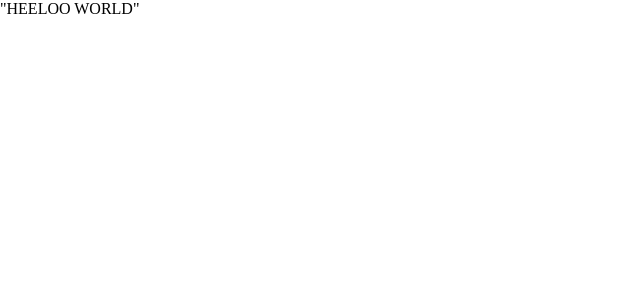
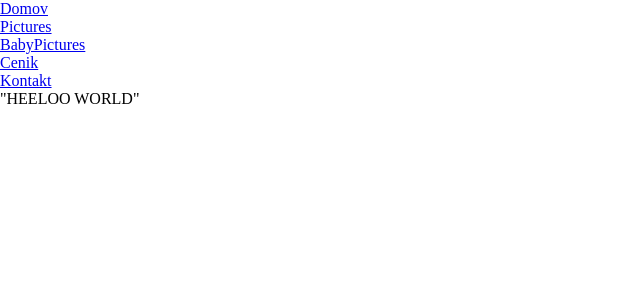
Before and after one commit to Davidkramer1999/NameChild, a Vue app: page / in a window 1280 px wide. Shown: the top 300 px of the page, without its empty margins (0-640 px from the left). Built offline with nearby package versions, Linux system fonts and the light colour scheme.

Commit message:
update on router

```diff
--- a/src/App.vue
+++ b/src/App.vue
@@ -1,6 +1,6 @@
 <template>
   <div id="navigation">
-      <!-- <ul>
+      <ul>
         <li><router-link to="/" class="nav-link" >
           <div>Domov </div>
         </router-link>
@@ -21,7 +21,7 @@
           <div>Kontakt</div>
         </router-link>
         </li>
-      </ul> -->
+      </ul>
       <router-view></router-view>
     </div>
 </template>
```
Also changed, not shown: 5 other files (tests, documents, lock files or other folders).
